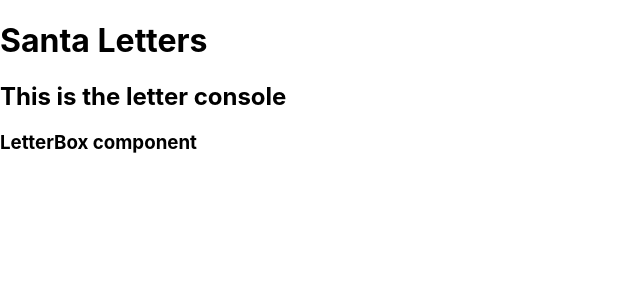
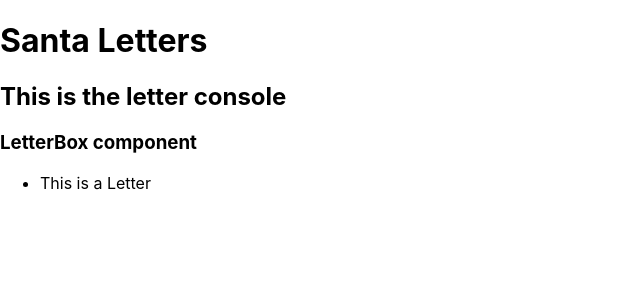
Before and after one commit to mariamuzas/letters_to_santa, a React (Create React App) app: page / in a window 1280 px wide. Shown: the top 300 px of the page, without its empty margins (0-640 px from the left). Built offline with nearby package versions, Linux system fonts and the light colour scheme.

Commit message:
Letter component created

```diff
--- /dev/null
+++ b/src/components/Letter.js
@@ -0,0 +1,9 @@
+const Letter = () => {
+    return(
+        <>
+            <li> This is a Letter</li>
+        </>
+    )
+}
+
+export default Letter;
--- a/src/components/LetterBox.js
+++ b/src/components/LetterBox.js
@@ -1,6 +1,13 @@
+import Letter from "./Letter"
+
 const LetterBox = () => {
     return(
+        <>
         <h3>LetterBox component</h3>
+        <ul>
+            <Letter />
+        </ul>
+        </>
     )
 }
 
```
